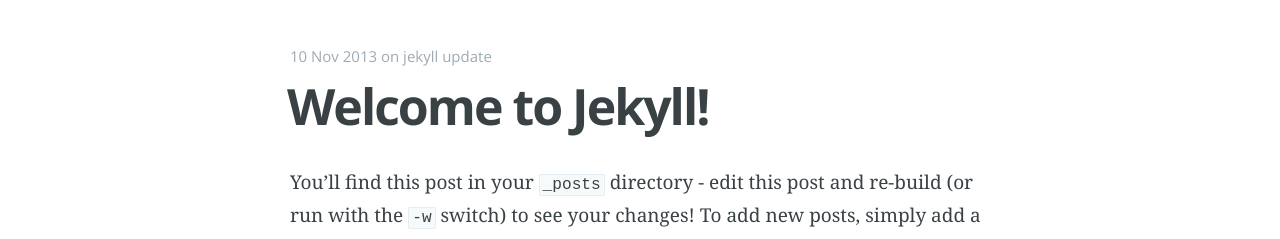
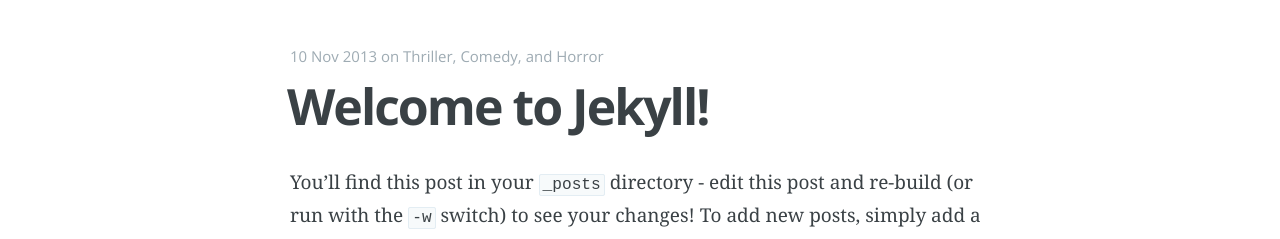
Before and after one commit to rosario/kasper, a Jekyll site: the page built from _posts/2013-11-10-welcome-to-jekyll.markdown, in a window 1280 px wide. Shown: the top 239 px of the page. Built offline with Jekyll 4.4.1, drawn with Linux system fonts in a browser that asks for light colours.

Commit message:
Small fix, using categories instead of tags

```diff
--- a/_layouts/post.html
+++ b/_layouts/post.html
@@ -19,12 +19,9 @@
 
         <span class="post-meta">
         	<time datetime="{{ page.date | date:"%Y-%m-%d" }}">{{ page.date | date_to_string }}</time>
-        	{% if page.categories %}
-        		on
-	        	{% for category in page.categories %}
-	        	    {{category}}
-	        	{% endfor %}
-	        {% endif %}
+            {% if page.categories.size > 0 %}
+                {{ page.categories | array_to_sentence_string | prepend: 'on ' }}
+            {% endif %}
        	</span>
 
         <h1 class="post-title">{{ page.title }}</h1>
--- a/_posts/2013-11-10-welcome-to-jekyll.markdown
+++ b/_posts/2013-11-10-welcome-to-jekyll.markdown
@@ -2,7 +2,7 @@
 layout: post
 title:  "Welcome to Jekyll!"
 date:   2013-11-10 10:18:00
-categories: jekyll update
+categories: Thriller Comedy Horror
 ---
 
 You'll find this post in your `_posts` directory - edit this post and re-build (or run with the `-w` switch) to see your changes!
--- a/index.html
+++ b/index.html
@@ -28,7 +28,11 @@
 
     <article class="post">
         <header class="post-header">
-            <span class="post-meta"><time datetime="{{ post.date | date:"%Y-%m-%d" }}">{{ post.date | date_to_string }}</time> {% if post.tags.size > 0 %} {{ post.tags | array_to_sentence_string | prepend: 'on ' }} {% endif %}</span>
+            <span class="post-meta"><time datetime="{{ post.date | date:"%Y-%m-%d" }}">{{ post.date | date_to_string }}</time>
+                {% if post.categories.size > 0 %}
+                    {{ post.categories | array_to_sentence_string | prepend: 'on ' }}
+                {% endif %}
+            </span>
             <h2 class="post-title"><a href="{{ post.url }}">{{ post.title }}</a></h2>
 
         </header>
```
